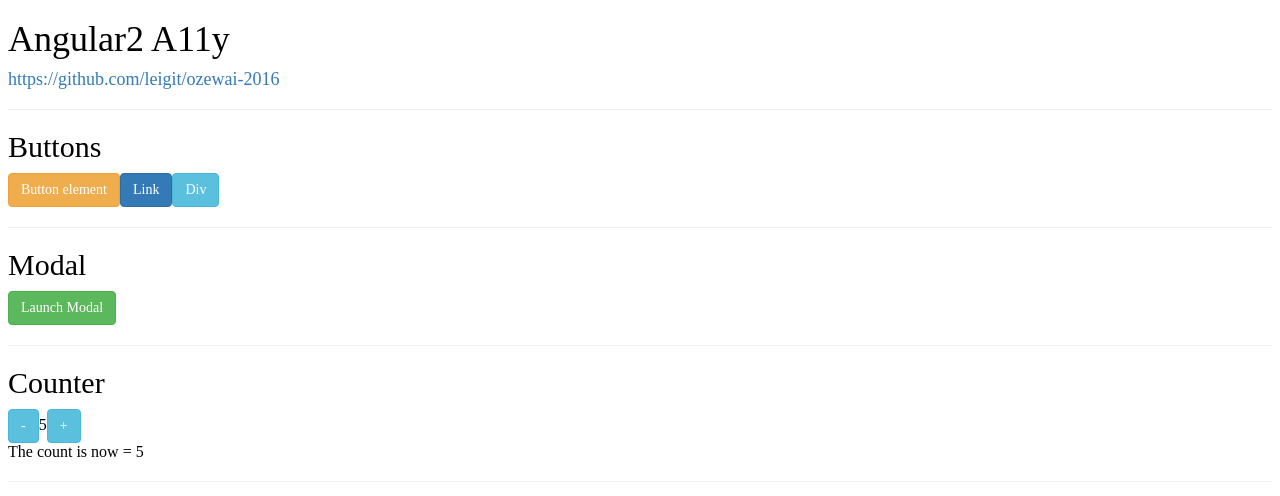
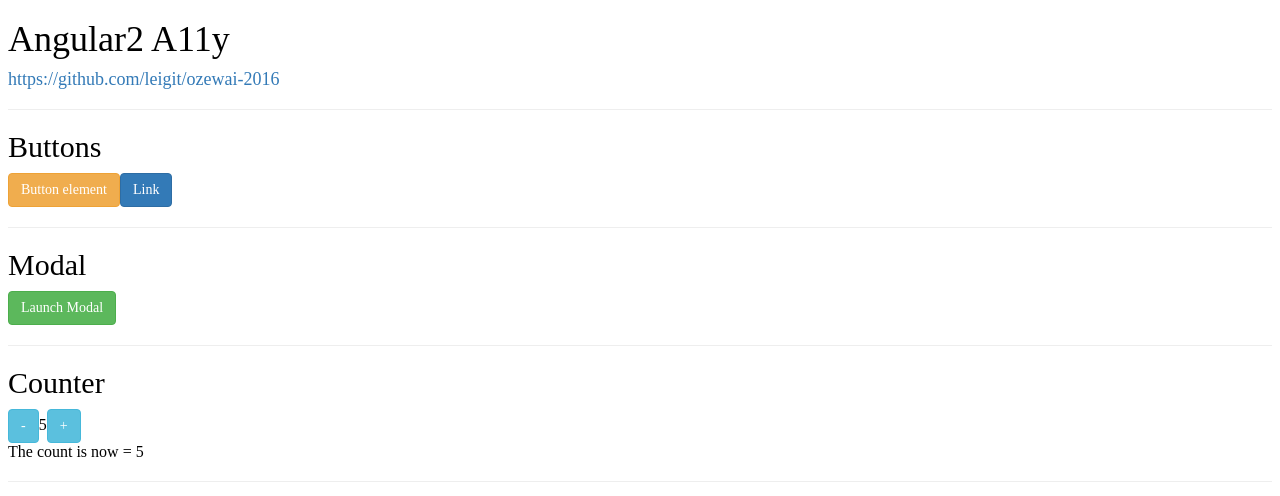
Before and after one commit to leigit/ozewai-2016, an Angular app: page / in a window 1280 px wide. Shown: the top 496 px of the page. Built offline with nearby package versions, Linux system fonts and the light colour scheme.

Commit message:
add example of ngIf

```diff
--- a/src/app/button/button.component.html
+++ b/src/app/button/button.component.html
@@ -4,4 +4,4 @@
 <a href="" class="btn btn-primary">Link</a>
 
 
-<div class="btn btn-info">Div</div>
+<div class="btn btn-info" *ngIf="false">Div</div>
```
